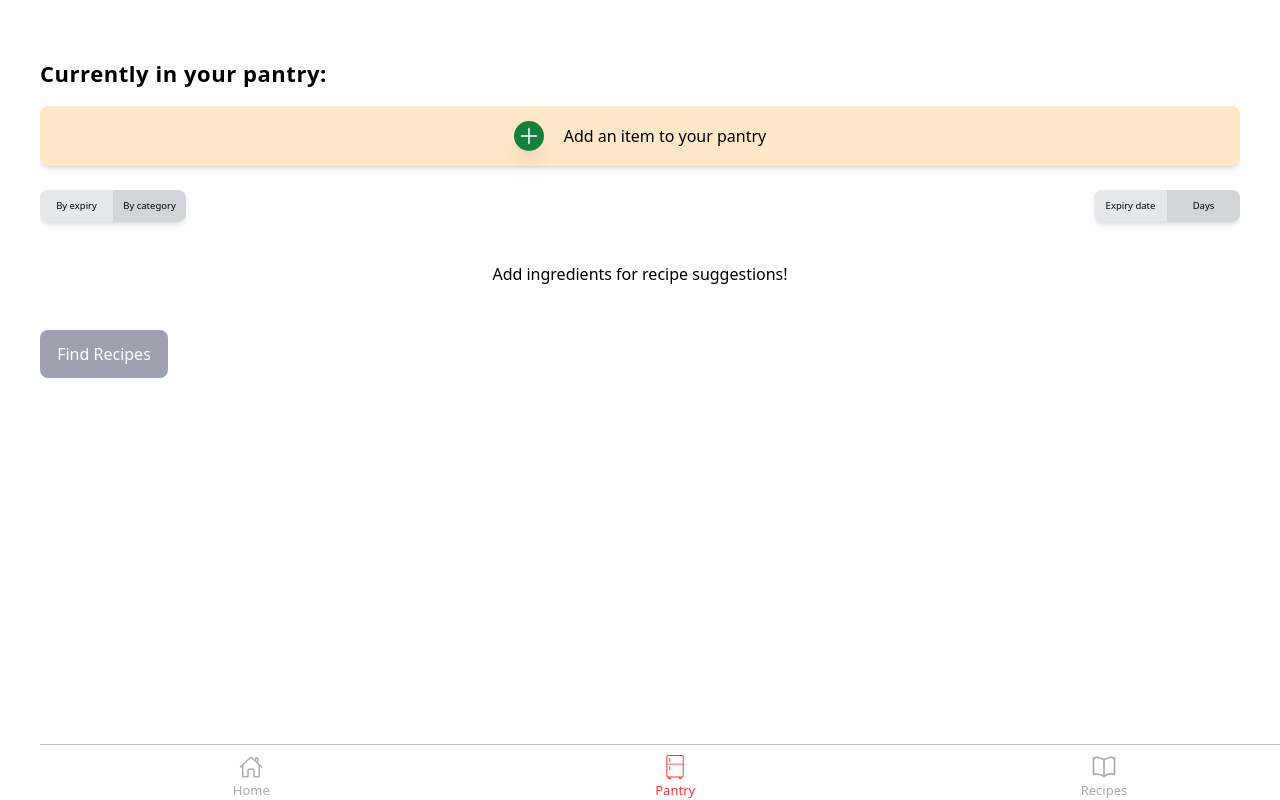
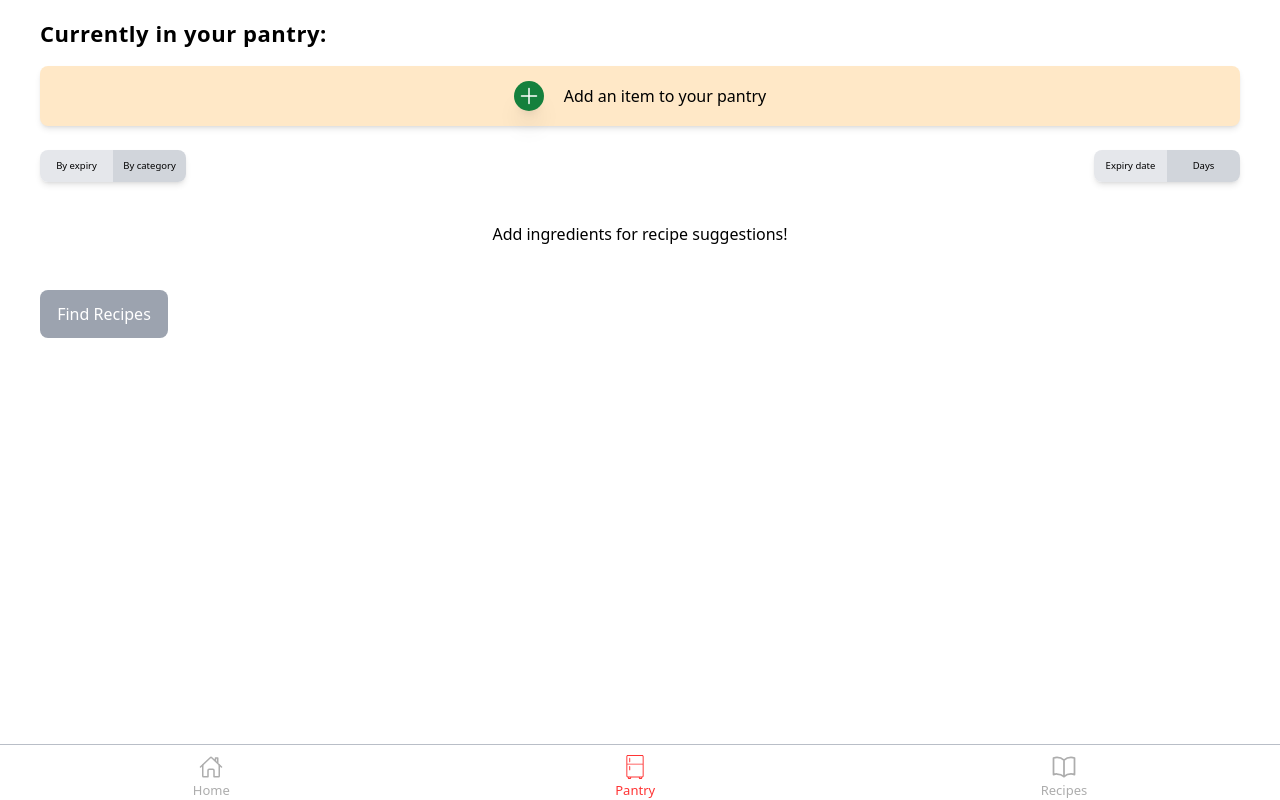
Before and after one commit to tangboxuan/drp-23, a React (Vite) app: page /Pantry in a window 1280 px wide. Built offline with nearby package versions, Linux system fonts and the light colour scheme; no server answers.

Commit message:
fixed footer padding issues in pantry

```diff
--- a/src/components/fridge/Fridge.tsx
+++ b/src/components/fridge/Fridge.tsx
@@ -35,17 +35,8 @@ function Fridge({ ingredients, refreshIngredients }: Props) {
 }
 
 const styles = {
-  container: [
-    "flex",
-    "flex-col",
-    "h-full",
-    "w-full",
-    "pt-10",
-    "pl-10",
-    "pr-10",
-    "mt-5",
-  ],
-  body: ["overflow-y-scroll", "max-h-screen", "pb-20"],
+  container: ["flex", "flex-col", "h-full", "w-full", "mt-5"],
+  body: ["overflow-y-scroll", "max-h-screen", "pb-24", "px-10"],
   addWrapper: ["flex", "w-full", "justify-center", "items-center", "mt-5"],
   title: ["text-[22px]", "font-bold", "tracking-wide"],
 };
```
